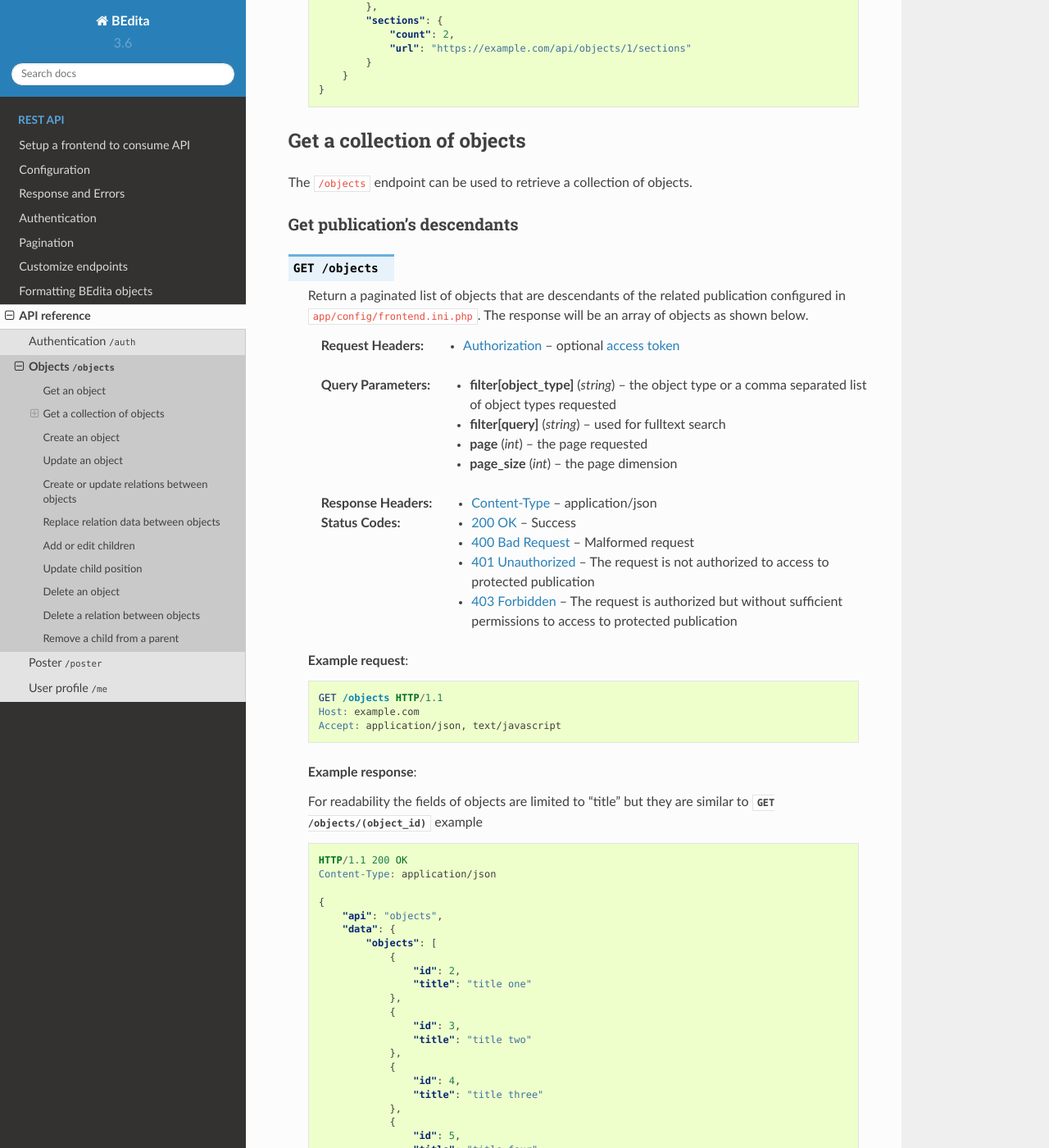
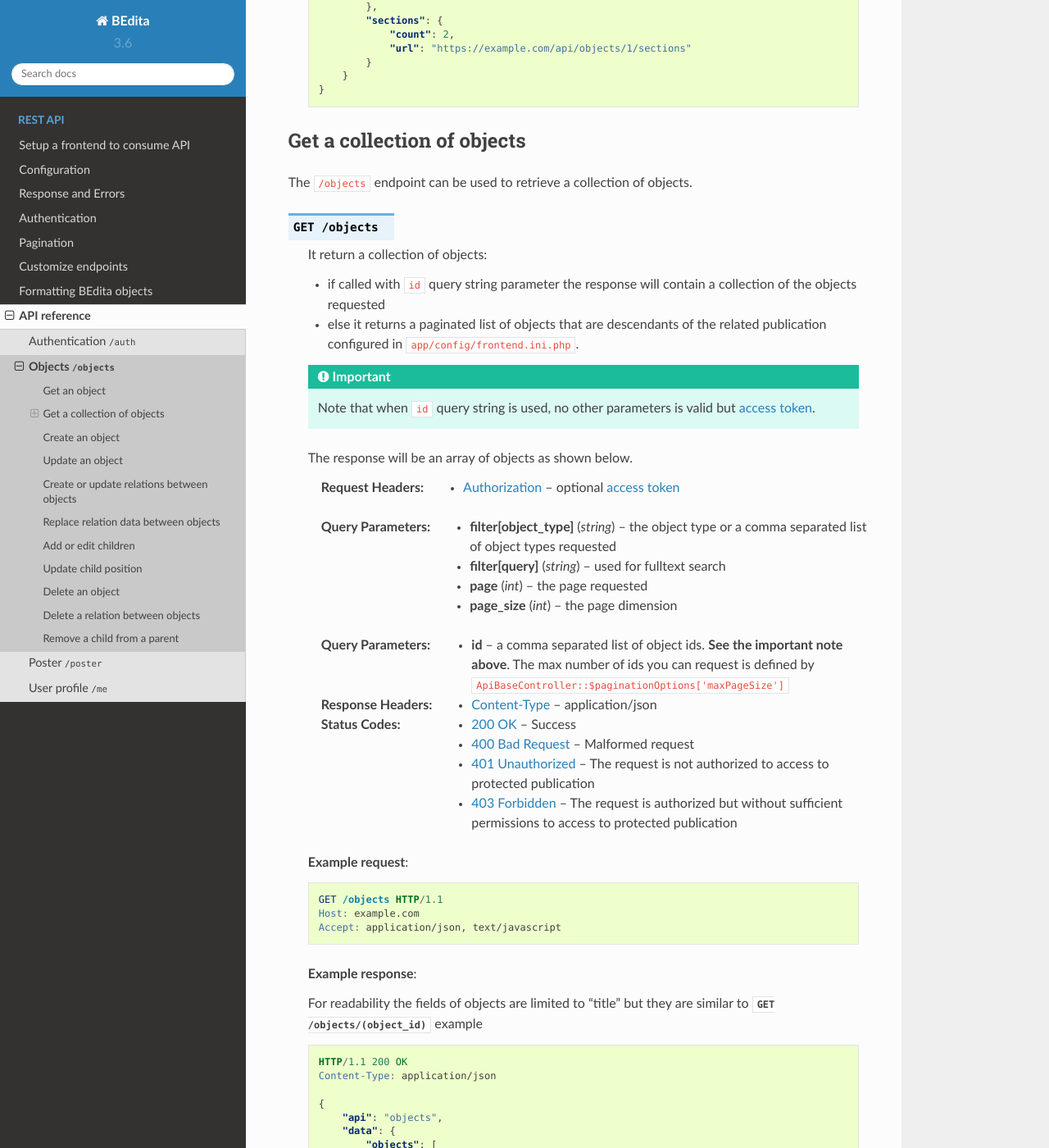
Before and after one commit to bedita/docs, a Sphinx documentation site: the page built from source/endpoints/objects.rst, in a window 1280 px wide and 1400 px high, scrolled down 3150 px. Shown: the whole window at 82% size. Built offline with Sphinx 7.4.7 and the Read the Docs theme 2.0.0, drawn with Linux system fonts in a browser that asks for light colours.

Commit message:
add doc for /objects?id=1,2,3,...
https://github.com/bedita/bedita/issues/765

```diff
--- a/source/endpoints/objects.rst
+++ b/source/endpoints/objects.rst
@@ -158,18 +158,25 @@ Get a collection of objects
 
 The ``/objects`` endpoint can be used to retrieve a collection of objects.
 
-Get publication's descendants
-~~~~~~~~~~~~~~~~~~~~~~~~~~~~~
-
 .. http:get:: /objects
 
-    Return a paginated list of objects that are descendants of the
-    related publication configured in ``app/config/frontend.ini.php``.
+    It return a collection of objects:
+
+    * if called with ``id`` query string parameter the response will contain a collection of the objects requested
+    * else it returns a paginated list of objects that are descendants of the
+      related publication configured in ``app/config/frontend.ini.php``.
+
+    .. important::
+
+        Note that when ``id`` query string is used, no other parameters is valid but :term:`access token`.
+
     The response will be an array of objects as shown below.
 
     :reqheader Authorization: optional :term:`access token`
 
     .. include:: /fragments/query_string_objects.rst
+    :query id: a comma separated list of object ids. **See the important note above**.
+        The max number of ids you can request is defined by ``ApiBaseController::$paginationOptions['maxPageSize']``
 
     :resheader Content-Type: application/json
 
```
